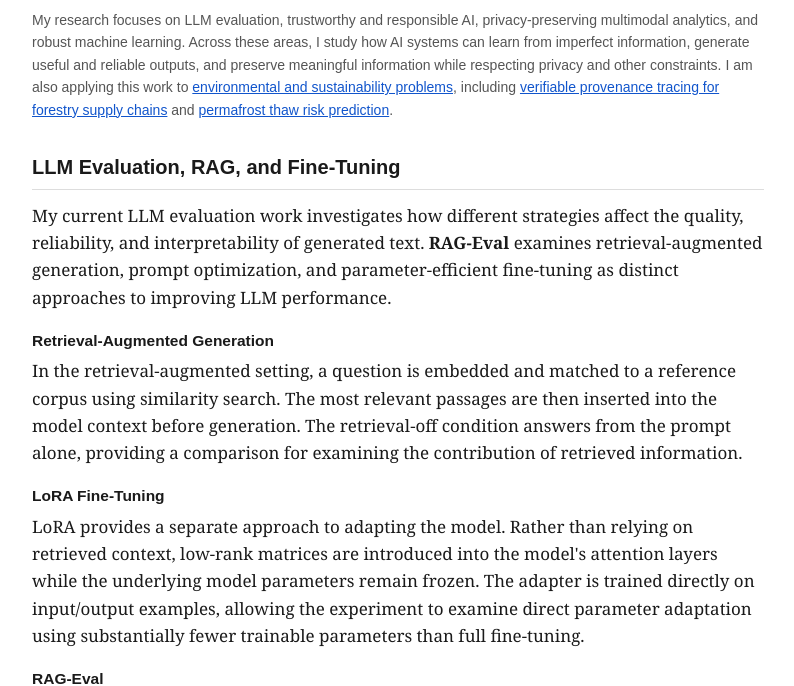
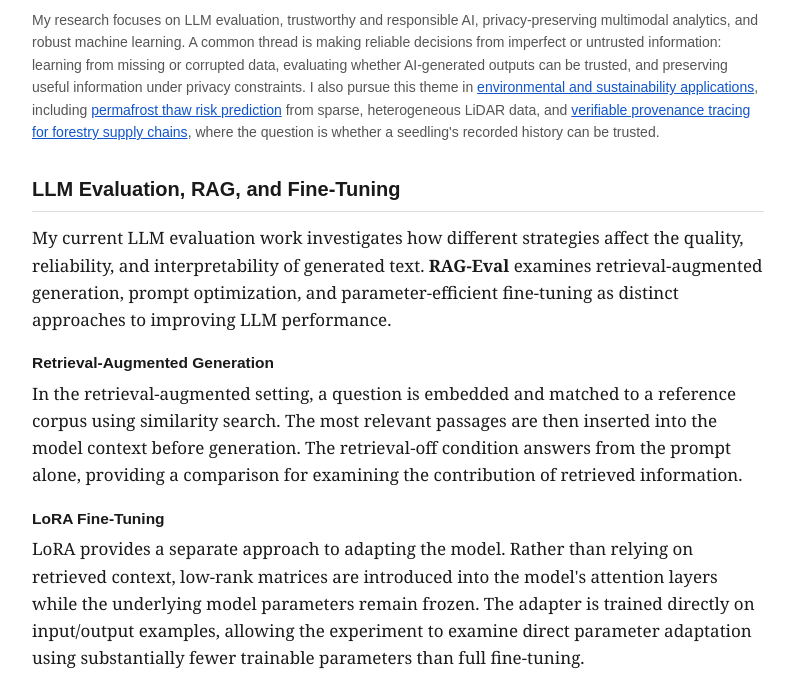
Before and after one commit to rskarkare/rskarkare.github.io, a plain HTML site: page research.html in a window 1280 px wide. Shown: the part 118-804 px from the top of the page, without its empty margins (242-1036 px from the left). Drawn offline with Linux system fonts and the light colour scheme.

Commit message:
Reframe Research intro around a common theme
Co-Authored-By: Claude Opus 5.5 <noreply@anthropic.com>

```diff
--- a/research.html
+++ b/research.html
@@ -22,12 +22,13 @@
 <div class="wrap">
   <h1 class="page-title">Research</h1>
   <p class="page-sub">My research focuses on LLM evaluation, trustworthy and responsible AI, privacy-preserving
-    multimodal analytics, and robust machine learning. Across these areas, I study how AI systems can learn from
-    imperfect information, generate useful and reliable outputs, and preserve meaningful information while
-    respecting privacy and other constraints. I am also applying this work to
-    <a href="#sustainability">environmental and sustainability problems</a>, including
-    <a href="#tak">verifiable provenance tracing for forestry supply chains</a> and
-    <a href="#permafrost">permafrost thaw risk prediction</a>.</p>
+    multimodal analytics, and robust machine learning. A common thread is making reliable decisions from imperfect
+    or untrusted information: learning from missing or corrupted data, evaluating whether AI-generated outputs can
+    be trusted, and preserving useful information under privacy constraints. I also pursue this theme in
+    <a href="#sustainability">environmental and sustainability applications</a>, including
+    <a href="#permafrost">permafrost thaw risk prediction</a> from sparse, heterogeneous LiDAR data, and
+    <a href="#tak">verifiable provenance tracing for forestry supply chains</a>, where the question is whether a
+    seedling's recorded history can be trusted.</p>
 
   <h2>LLM Evaluation, RAG, and Fine-Tuning</h2>
   <p>My current LLM evaluation work investigates how different strategies affect the quality, reliability, and
```
